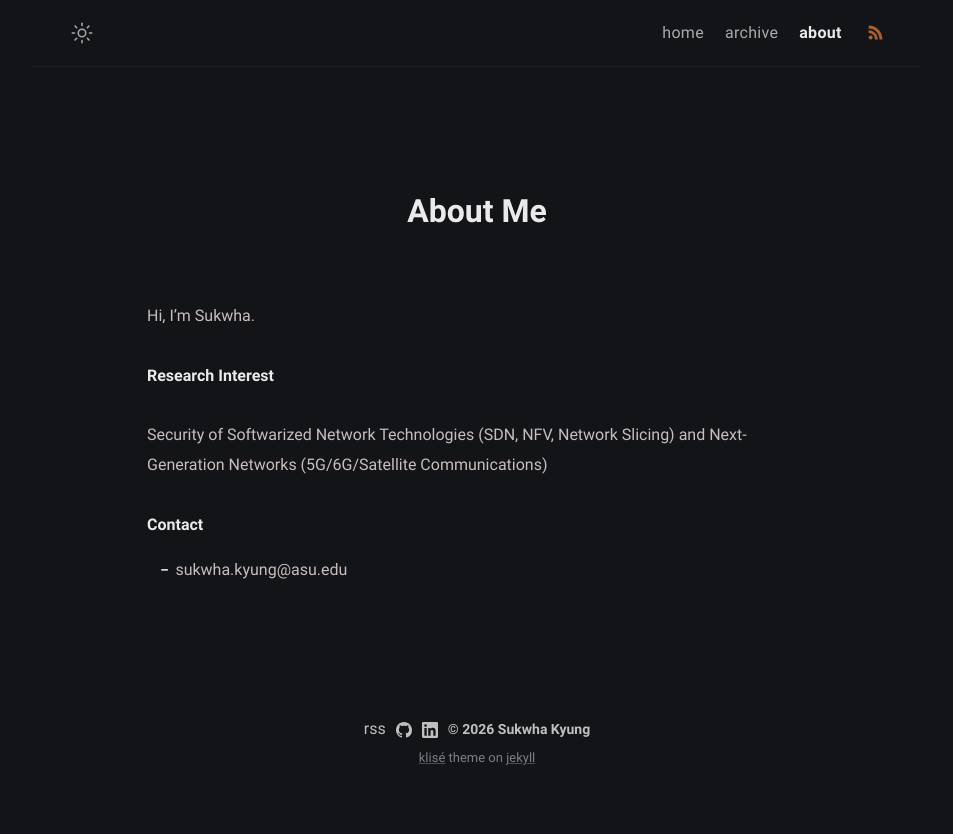
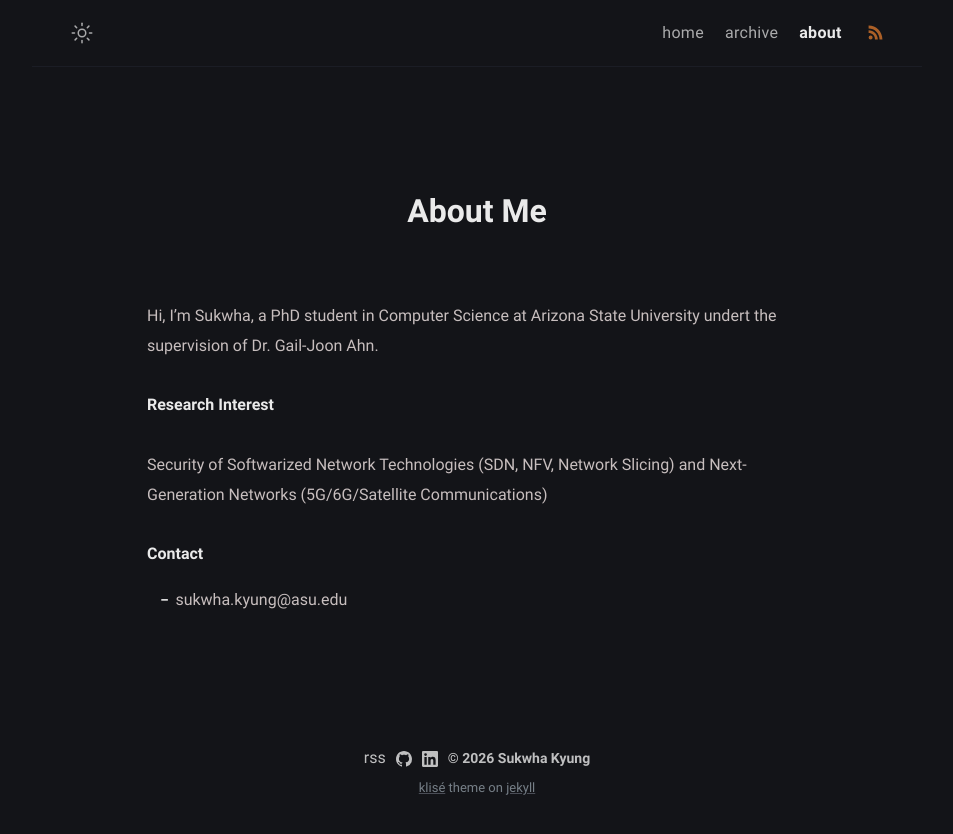
Before and after one commit to shishkebab/shishkebab.github.io, a Jekyll site: the page built from about.md, in a window 1280 px wide. Shown: the top 834 px of the page, without its empty margins (163-1116 px from the left). Built offline with Jekyll 4.4.1, drawn with Linux system fonts in a browser that asks for light colours.

Commit message:
updated about page.

```diff
--- a/about.md
+++ b/about.md
@@ -6,7 +6,7 @@ excerpt: whoami
 comments: false
 ---
 
-Hi, I'm Sukwha.
+Hi, I'm Sukwha, a PhD student in Computer Science at Arizona State University undert the supervision of Dr. Gail-Joon Ahn.
 
 **Research Interest**
 
```
